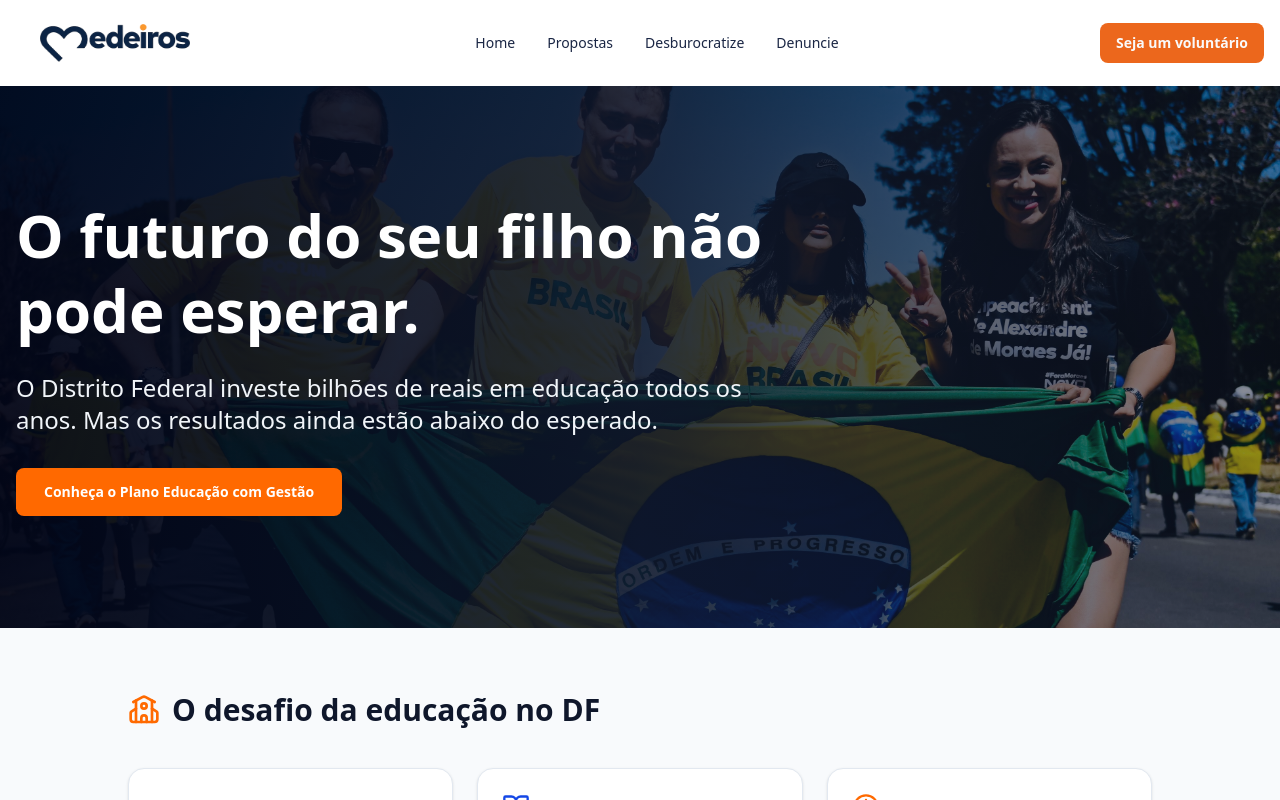
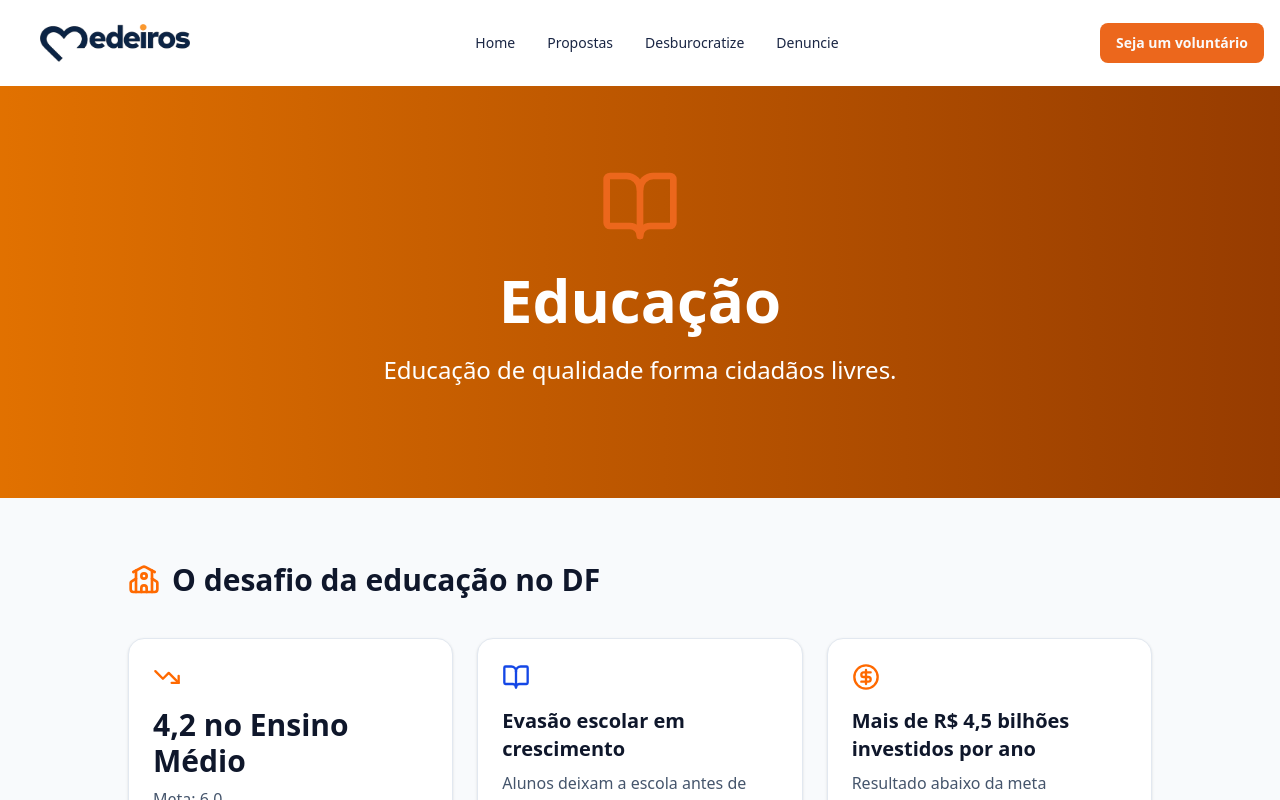
Before and after one commit to luancamposck/elias, a Next.js app: page /proposals/education in a window 1280 px wide. Shown: the top 800 px of the page. Built offline with nearby package versions, Linux system fonts and the light colour scheme.

Commit message:
refctor(education): return older hero and footer

```diff
--- a/src/app/proposals/education/page.tsx
+++ b/src/app/proposals/education/page.tsx
@@ -9,7 +9,7 @@ import {
 } from "lucide-react"
 import Image from "next/image"
 
-import { Button } from "@/components/ui/button"
+import { CTAFooter, ProposalHeader } from "@/components/proposal-page"
 
 const pillars = [
   {
@@ -49,34 +49,12 @@ const commitments = [
 const EducationProposalPage = () => {
   return (
     <div className="bg-white">
-      <section className="relative overflow-hidden bg-slate-950 text-white">
-        <Image
-          src="/main-banner.jpg"
-          alt="Elias Medeiros com a comunidade do Distrito Federal"
-          fill
-          priority
-          className="object-cover"
-        />
-        <div className="absolute inset-0 bg-gradient-to-r from-slate-950/95 via-slate-900/90 to-slate-900/45" />
-
-        <div className="relative container mx-auto px-4 py-20 sm:py-24 md:py-28">
-          <div className="max-w-3xl">
-            <h1 className="text-4xl sm:text-5xl md:text-6xl font-bold leading-tight mb-6">
-              O futuro do seu filho não pode esperar.
-            </h1>
-            <p className="text-lg sm:text-xl md:text-2xl text-slate-100 mb-8">
-              O Distrito Federal investe bilhões de reais em educação todos os
-              anos. Mas os resultados ainda estão abaixo do esperado.
-            </p>
-
-            <Button
-              asChild
-              className="h-12 bg-orange-500 text-white hover:bg-orange-600 font-bold px-7">
-              <a href="#plano-educacao">Conheça o Plano Educação com Gestão</a>
-            </Button>
-          </div>
-        </div>
-      </section>
+      <ProposalHeader
+        icon={BookOpen}
+        title="Educação"
+        subtitle="Educação de qualidade forma cidadãos livres."
+        variant="education"
+      />
 
       <section id="plano-educacao" className="py-16 bg-slate-50 border-b">
         <div className="container mx-auto px-4">
@@ -248,30 +226,10 @@ const EducationProposalPage = () => {
         </div>
       </section>
 
-      <section className="py-16 bg-slate-900 text-white">
+      <section className="py-16 bg-white border-b">
         <div className="container mx-auto px-4">
-          <div className="max-w-4xl mx-auto text-center">
-            <h2 className="text-4xl font-bold mb-8">
-              Educação forte muda tudo ao redor.
-            </h2>
-            <div className="flex flex-col sm:flex-row gap-4 justify-center mb-8">
-              <Button
-                asChild
-                className="h-11 bg-orange-500 text-white hover:bg-orange-600 font-bold px-8">
-                <a
-                  href="https://app.eliasmedeiros.bsb.br"
-                  target="_blank"
-                  rel="noopener noreferrer">
-                  Apoiar essa proposta
-                </a>
-              </Button>
-              <Button className="h-11 border border-orange-300 text-orange-300 hover:bg-orange-500 hover:text-white font-bold px-8">
-                Compartilhar
-              </Button>
-            </div>
-            <p className="text-lg text-slate-200">
-              Você participa. Eu represento.
-            </p>
+          <div className="max-w-4xl mx-auto">
+            <CTAFooter message="Educação forte muda tudo ao redor." />
           </div>
         </div>
       </section>
```
